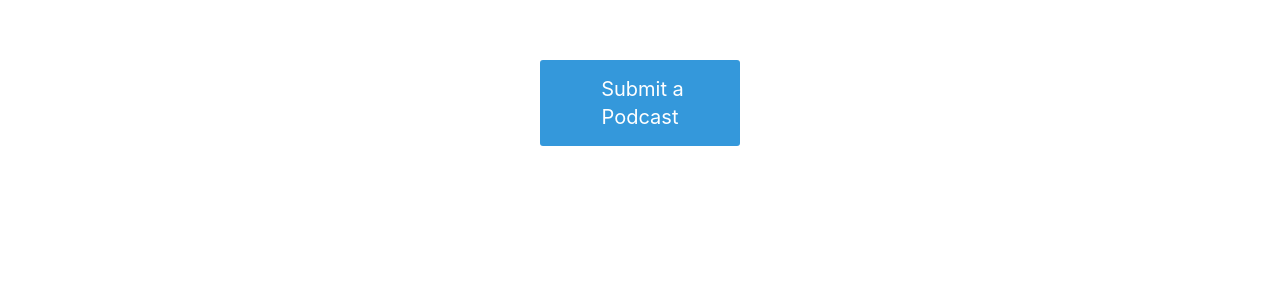
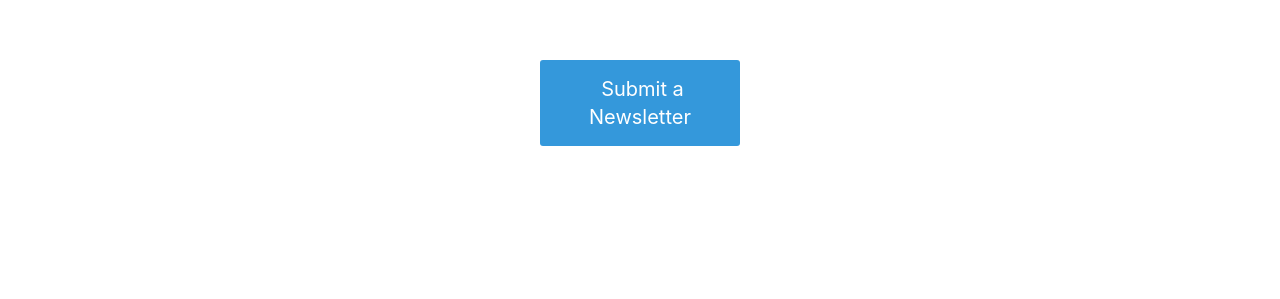
Before and after one commit to stijnvc/holo-alfa, a Jekyll site: the page built from newsletters.html, in a window 1280 px wide. Shown: the part 624-923 px from the top of the page. Built offline with Jekyll 4.4.1, drawn with Linux system fonts in a browser that asks for light colours; nearby versions of some CDN libraries; comment, search, counter and statistics services are not loaded.

Commit message:
Fix dark mode colors & button texts

```diff
--- a/books.html
+++ b/books.html
@@ -42,5 +42,5 @@
   </div>
 
 <div style="text-align: center;">
-  <a class="btn vertical-align" style="width: 30%; min-width: 200px; margin-top: 50px;" target="_blank" href="https://airtable.com/shrKDndMrPWKbxXrn">  <p style="margin: 0; margin-left: 5px; display: inline; text-anchor: middle;">Submit a Podcast</p></a>
+  <a class="btn vertical-align" style="width: 30%; min-width: 200px; margin-top: 50px;" target="_blank" href="https://airtable.com/shrKDndMrPWKbxXrn">  <p style="margin: 0; margin-left: 5px; display: inline; text-anchor: middle;">Submit a Book</p></a>
 </div>
--- a/chat-software.html
+++ b/chat-software.html
@@ -42,5 +42,5 @@
   </div>
 
 <div style="text-align: center;">
-  <a class="btn vertical-align" style="width: 30%; min-width: 200px; margin-top: 50px;" target="_blank" href="https://airtable.com/shrKDndMrPWKbxXrn">  <p style="margin: 0; margin-left: 5px; display: inline; text-anchor: middle;">Submit a Podcast</p></a>
+  <a class="btn vertical-align" style="width: 30%; min-width: 200px; margin-top: 50px;" target="_blank" href="https://airtable.com/shrKDndMrPWKbxXrn">  <p style="margin: 0; margin-left: 5px; display: inline; text-anchor: middle;">Submit a Resource</p></a>
 </div>
--- a/community-platforms.html
+++ b/community-platforms.html
@@ -43,5 +43,5 @@
 </div>
 
 <div style="text-align: center;">
-  <a class="btn vertical-align" style="width: 30%; min-width: 200px; margin-top: 50px;" target="_blank" href="https://airtable.com/shrKDndMrPWKbxXrn">  <p style="margin: 0; margin-left: 5px; display: inline; text-anchor: middle;">Submit a Podcast</p></a>
+  <a class="btn vertical-align" style="width: 30%; min-width: 200px; margin-top: 50px;" target="_blank" href="https://airtable.com/shrKDndMrPWKbxXrn">  <p style="margin: 0; margin-left: 5px; display: inline; text-anchor: middle;">Submit a Resource</p></a>
 </div>
--- a/css/style.css
+++ b/css/style.css
@@ -550,7 +550,15 @@
   }
 }
 
+@media (prefers-color-scheme: light) {
+  .resource-card {
+    background-color: #ecf0f3;
+  }
+  .resource-card-list {
+    background-color: #ecf0f3;
+  }
 
+}
 
 @media (prefers-color-scheme: dark) {
      body {
@@ -574,6 +582,10 @@
       background: rgb(16, 20, 27);
       color: #EDF2F7;
     }
+    .resource-card-list {
+      background: rgb(16, 20, 27);
+      color: #EDF2F7;
+    }
     .ama-post:hover {
       background: #2c3546;
     }
@@ -587,7 +599,6 @@
   border-radius: 5px;
   padding: 20px;
   border: 2px solid transparent;
-  background: #ecf0f3;
 }
 
 .resource-card:hover {
@@ -680,7 +691,6 @@
 @media all and (min-width: 760px) {
   .resource-card-list {
     width: 100%;
-    background: #ecf0f3;
     margin: 10px;
     border-radius: 5px;
     display: flex;
--- a/events.html
+++ b/events.html
@@ -42,5 +42,5 @@
   </div>
 </div>
 <div style="text-align: center;">
-  <a class="btn vertical-align" style="width: 30%; min-width: 200px; margin-top: 50px;" target="_blank" href="https://airtable.com/shrKDndMrPWKbxXrn">  <p style="margin: 0; margin-left: 5px; display: inline; text-anchor: middle;">Submit a Podcast</p></a>
+  <a class="btn vertical-align" style="width: 30%; min-width: 200px; margin-top: 50px;" target="_blank" href="https://airtable.com/shrKDndMrPWKbxXrn">  <p style="margin: 0; margin-left: 5px; display: inline; text-anchor: middle;">Submit a Resource</p></a>
 </div>
--- a/newsletters.html
+++ b/newsletters.html
@@ -32,5 +32,5 @@
   </div>
 
 <div style="text-align: center;">
-  <a class="btn vertical-align" style="width: 30%; min-width: 200px; margin-top: 50px;" target="_blank" href="https://airtable.com/shrKDndMrPWKbxXrn">  <p style="margin: 0; margin-left: 5px; display: inline; text-anchor: middle;">Submit a Podcast</p></a>
+  <a class="btn vertical-align" style="width: 30%; min-width: 200px; margin-top: 50px;" target="_blank" href="https://airtable.com/shrKDndMrPWKbxXrn">  <p style="margin: 0; margin-left: 5px; display: inline; text-anchor: middle;">Submit a Newsletter</p></a>
 </div>
```
